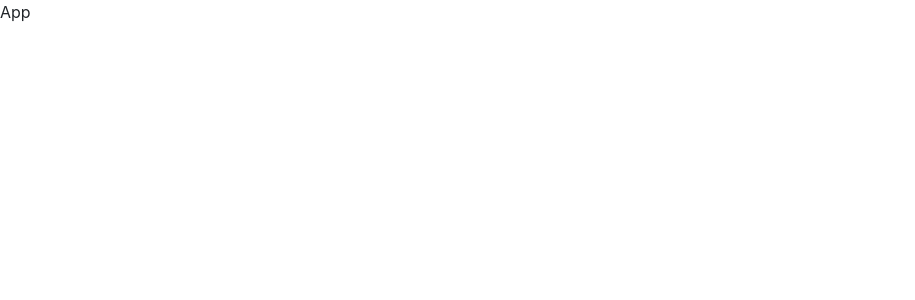
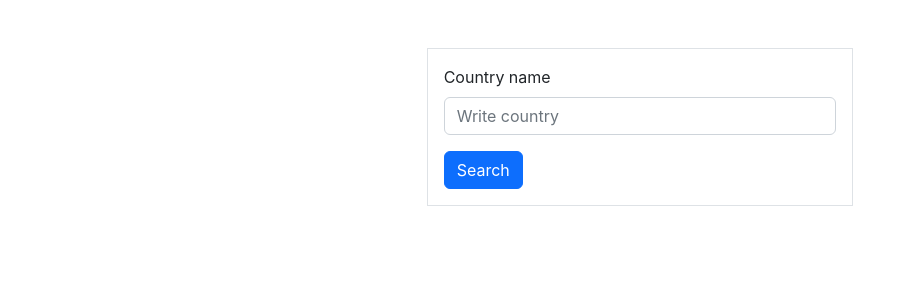
Before and after one commit to mikaellaulainen/country-search, a React (Create React App) app: page / in a window 1280 px wide. Shown: the top 300 px of the page, without its empty margins (0-915 px from the left). Built offline with nearby package versions, Linux system fonts and the light colour scheme.

Commit message:
Added api fetching

```diff
--- a/package.json
+++ b/package.json
@@ -6,6 +6,7 @@
     "@testing-library/jest-dom": "^5.16.5",
     "@testing-library/react": "^13.4.0",
     "@testing-library/user-event": "^13.5.0",
+    "axios": "^1.3.4",
     "bootstrap": "^5.2.3",
     "react": "^18.2.0",
     "react-bootstrap": "^2.7.2",
@@ -39,5 +40,6 @@
   },
   "devDependencies": {
     "eslint-plugin-jest": "^27.2.1"
-  }
+  },
+  "proxy": "https://restcountries.com/"
 }
--- a/src/App.js
+++ b/src/App.js
@@ -1,6 +1,36 @@
+import { useState } from 'react'
+import { Button, Form } from 'react-bootstrap'
+import countryService from './services/getcountries'
+
 const App = () => {
+  const [countries, setCountries] = useState([])
+  const [country, setCountry] = useState('')
+
+  const getResult = (e) => {
+    e.preventDefault()
+    console.log('searching')
+    countryService.getCountries(country).then(res => {
+      console.log(res)
+      setCountries(res)
+    })
+  }
   return (
-    <div>App</div>
+    <div className="App">
+      <Form onSubmit={getResult} className='col-4 mx-auto border p-3 my-5'>
+        <Form.Group>
+          <Form.Label>Country name</Form.Label>
+          <Form.Control value={country} onChange={({ target }) => setCountry(target.value)} type="text" placeholder='Write country'/>
+        </Form.Group>
+        <Button className='mt-3' type='submit'>Search</Button>
+      </Form>
+      <div>
+        <ul>
+          {countries.map(item => (
+            <li key={item.name.common}>{item.name.common}</li>
+          ))}
+        </ul>
+      </div>
+    </div>
   )
 }
 
--- a/src/index.js
+++ b/src/index.js
@@ -1,6 +1,6 @@
 import React from 'react'
 import ReactDOM from 'react-dom/client'
-import 'bootstrap/dist/css/bootstrap.min.css';
+import 'bootstrap/dist/css/bootstrap.min.css'
 import './index.css'
 import App from './App'
 
--- /dev/null
+++ b/src/services/getcountries.js
@@ -0,0 +1,9 @@
+import axios from 'axios'
+const baseUrl = '/v3.1/name/'
+
+const getCountries = async country => {
+  const res = await axios.get(`${baseUrl}${country}`)
+  return res.data
+}
+
+export default { getCountries }
```
Also changed, not shown: 1 other file (tests, documents, lock files or other folders).
